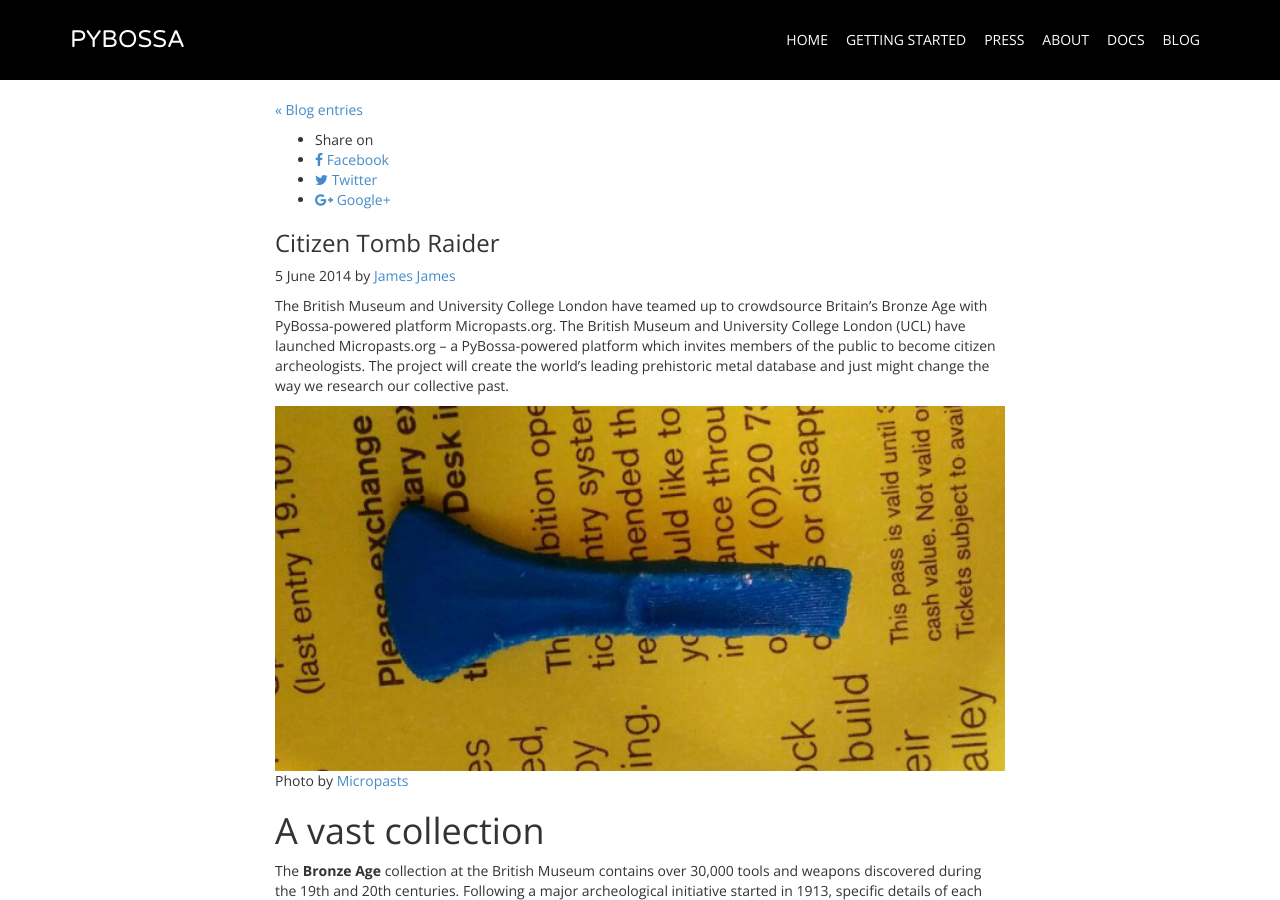
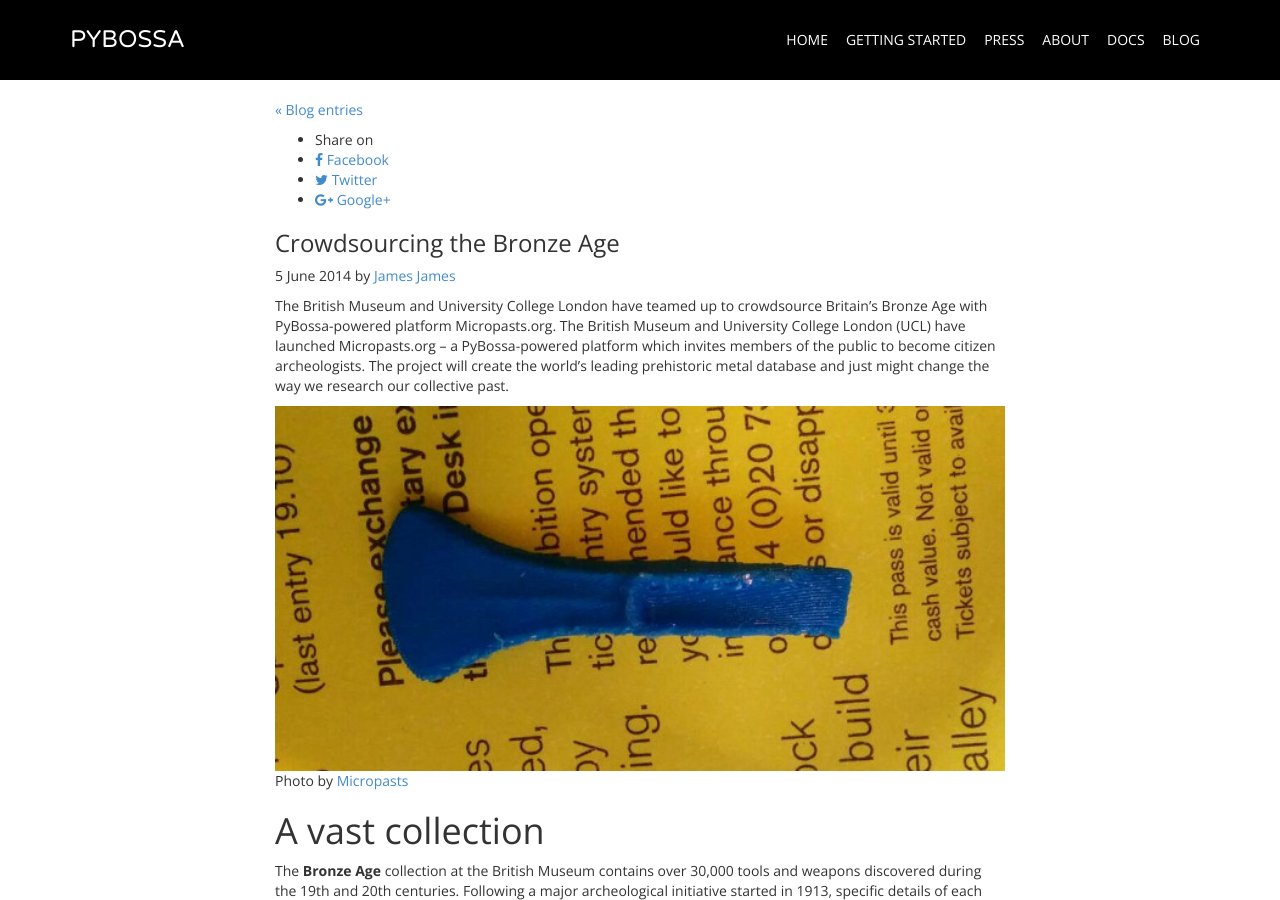
Before and after one commit to Scifabric/pybossa.github.io, a Jekyll site: the page built from blog/_posts/2014-06-05-crowdsourcing-the-bronze-age.md, in a window 1280 px wide and 900 px high. Built offline with Jekyll 4.4.1, drawn with Linux system fonts in a browser that asks for light colours; nearby versions of some CDN libraries; Markdown is read by kramdown in place of the engine named in the settings; comment, search, counter and statistics services are not loaded.

```diff
--- a/_config.yml
+++ b/_config.yml
@@ -2,3 +2,5 @@ name: PyBossa
 markdown: redcarpet
 pygments: true
 permalink: pretty
+gems:
+    - jekyll-redirect-from
--- a/blog/_posts/2014-06-05-citizen-tomb-raider.md
+++ b/blog/_posts/2014-06-05-crowdsourcing-the-bronze-age.md
@@ -1,6 +1,7 @@
 ---
+redirect_from: "/blog/2014/06/05/citizen-tomb-raider/"
 layout: post
-title:  "Citizen Tomb Raider"
+title:  "Crowdsourcing the Bronze Age"
 date:   2014-06-05
 categories: jekyll update
 quote: Lorem ipsum dolor sit amet, consectetur adipisicing elit
```
